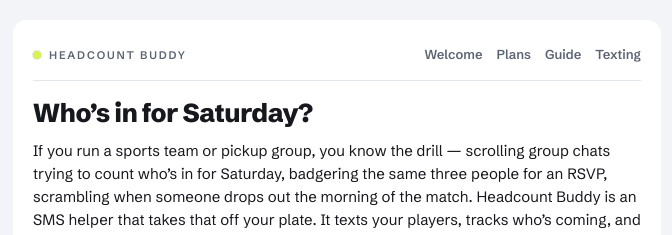
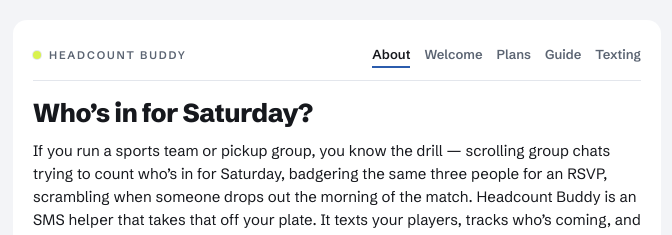
Before and after one commit to hugoaponte/headcount-buddy-web, a Jekyll site: the page built from index.md, in a window 1280 px wide. Shown: the top 235 px of the page, without its empty margins (303-975 px from the left). Built offline with Jekyll 4.4.1, drawn with Linux system fonts in a browser that asks for light colours.

Commit message:
site: an About link to the home page, first in the nav
Owner, 2026-11-17: hcb.onl is being switched to redirect to the app, so the
brand mark is the only way back to this page and the home page is not
reachable from the nav. 'About' sits before 'Welcome' and points at /, with
the same current-page underline as the rest.

One layout, every page (_config.yml's default), so the guide pages get it too.

Co-Authored-By: Claude Opus 5 <noreply@anthropic.com>
Claude-Session: https://claude.ai/code/session_01YcHxPko94cyRVhCTNaUwqs
Agent: ubuntu-s-droplet3

```diff
--- a/_layouts/default.html
+++ b/_layouts/default.html
@@ -15,6 +15,7 @@
 <header class="head">
   <a class="brand" href="/"><i aria-hidden="true"></i>Headcount Buddy</a>
   <nav class="nav" aria-label="Site">
+    <a href="/"{% if page.url == '/' %} class="on"{% endif %}>About</a>
     <a href="/welcome"{% if page.url contains '/welcome' %} class="on"{% endif %}>Welcome</a>
     <a href="/plans"{% if page.url contains '/plans' %} class="on"{% endif %}>Plans</a>
     <a href="/h/"{% if page.url contains '/h/' %} class="on"{% endif %}>Guide</a>
```
